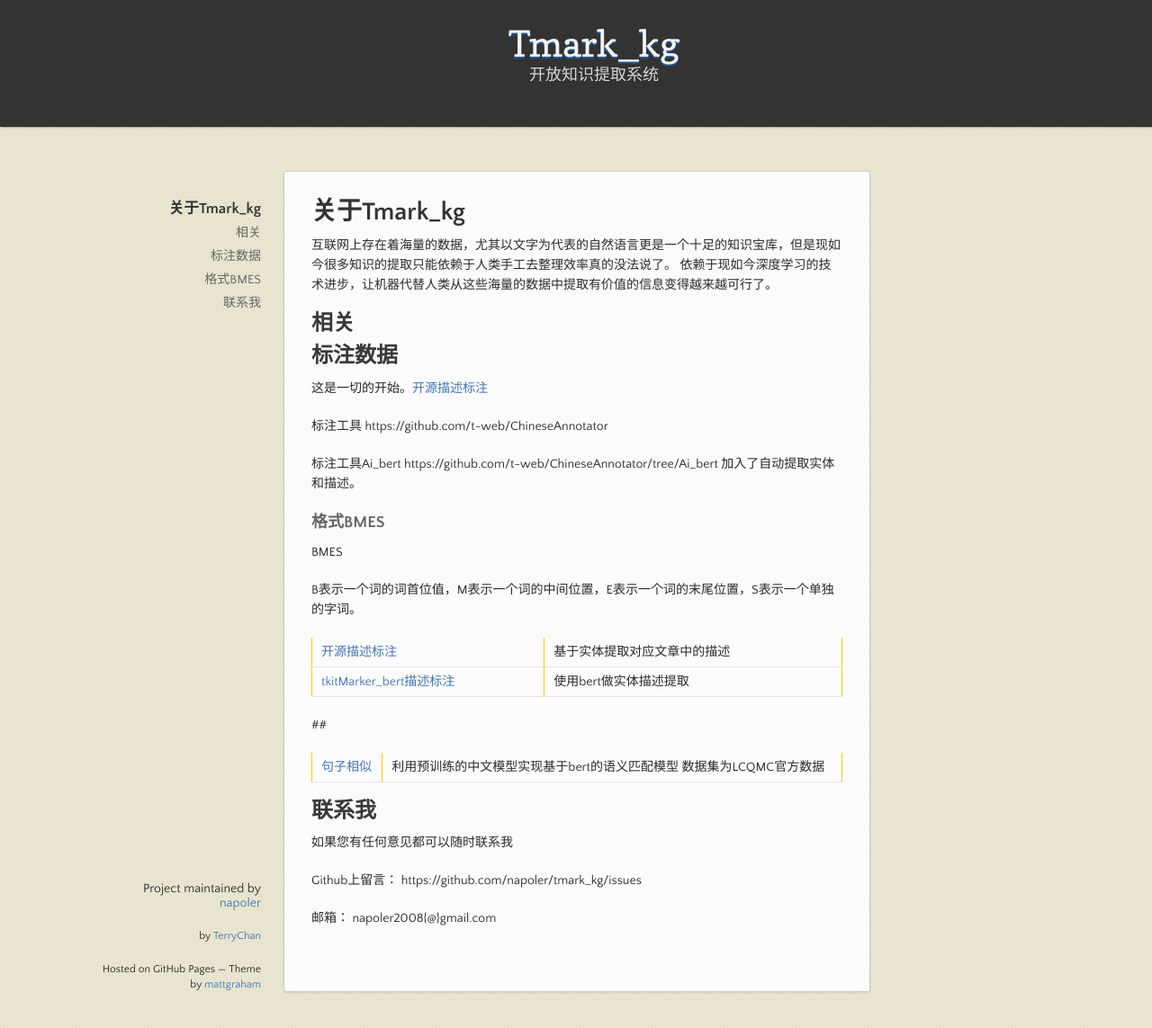
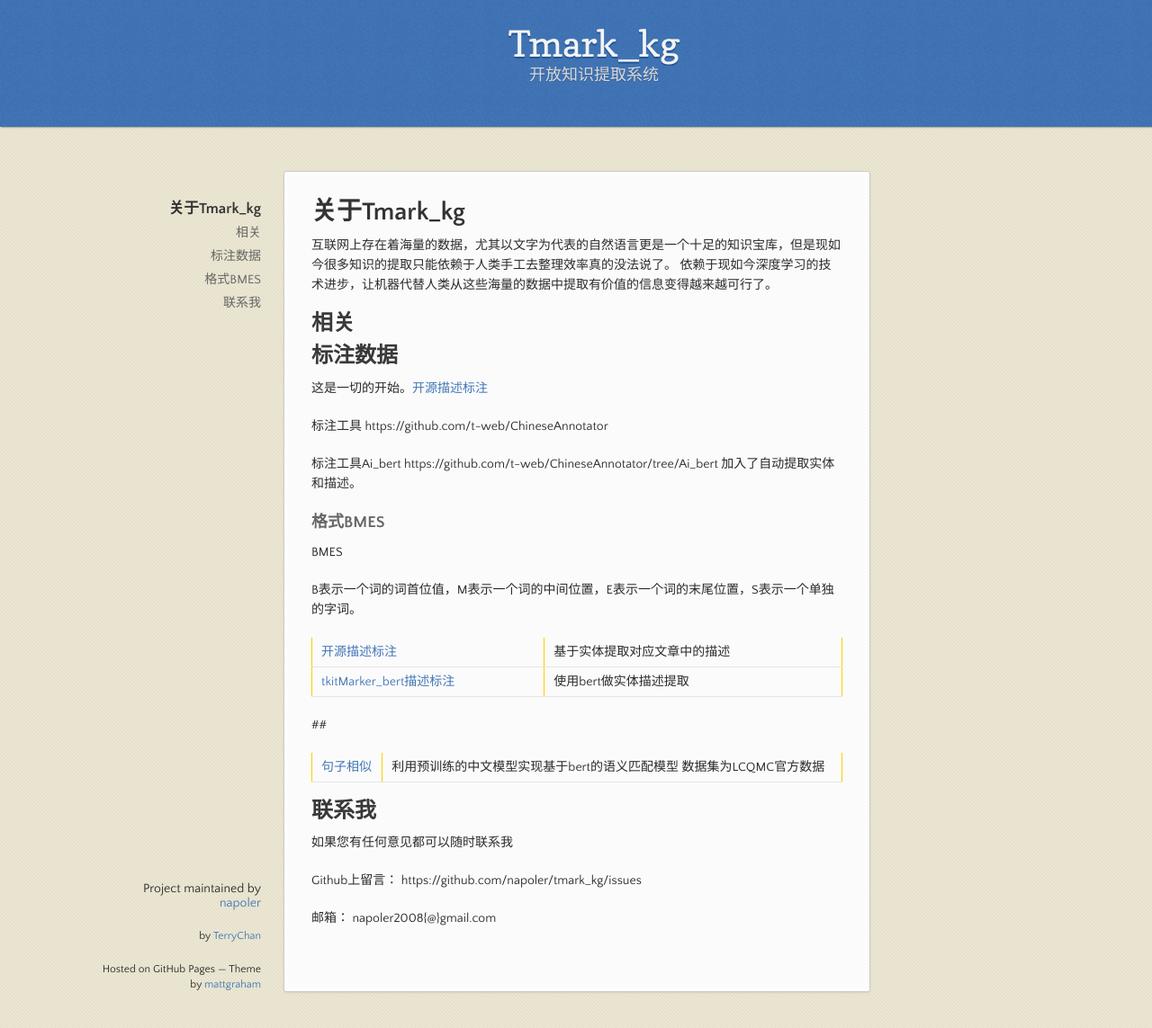
Before and after one commit to napoler/tmark_kg, a Jekyll site: the page built from docs/index.md, in a window 1280 px wide and 1143 px high. Shown: the whole window at 90% size. Built offline with Jekyll 4.4.1, drawn with Linux system fonts in a browser that asks for light colours.

Commit message:
Signed-off-by: Terry chan <napoler2008@gmail.com>

```diff
--- a/docs/assets/css/style.scss
+++ b/docs/assets/css/style.scss
@@ -2,19 +2,3 @@
 ---
 
 @import 'jekyll-theme-leap-day';
-
-
-header {
-    padding: 25px 20px 40px 20px;
-    margin: 0;
-    top: 0;
-    left: 0;
-    right: 0;
-    width: 100%;
-    text-align: center;
-    box-shadow: 1px 0px 2px rgba(0,0,0,0.75);
-    z-index: 99;
-    -webkit-font-smoothing: antialiased;
-    min-height: 76px;
-    background: #333;
-}
```
